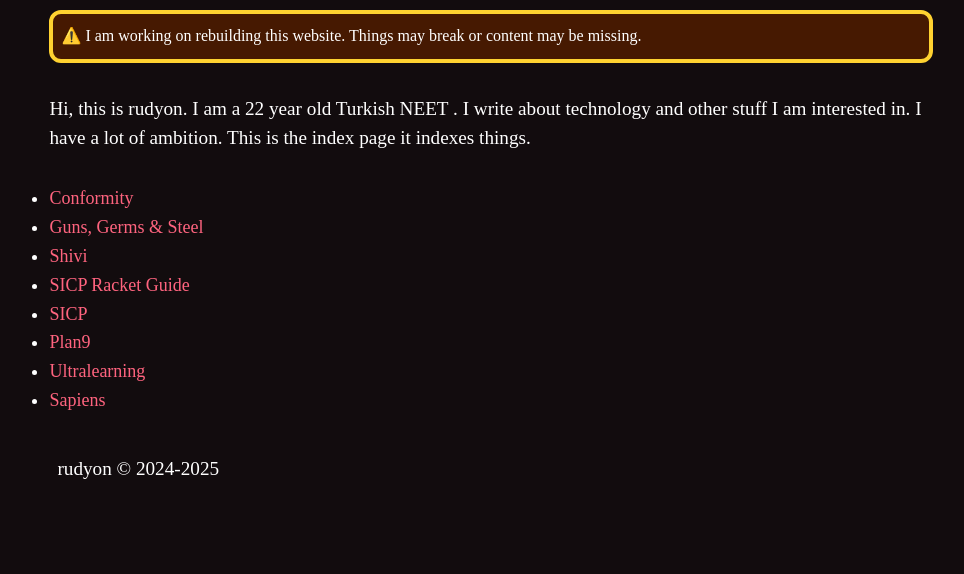
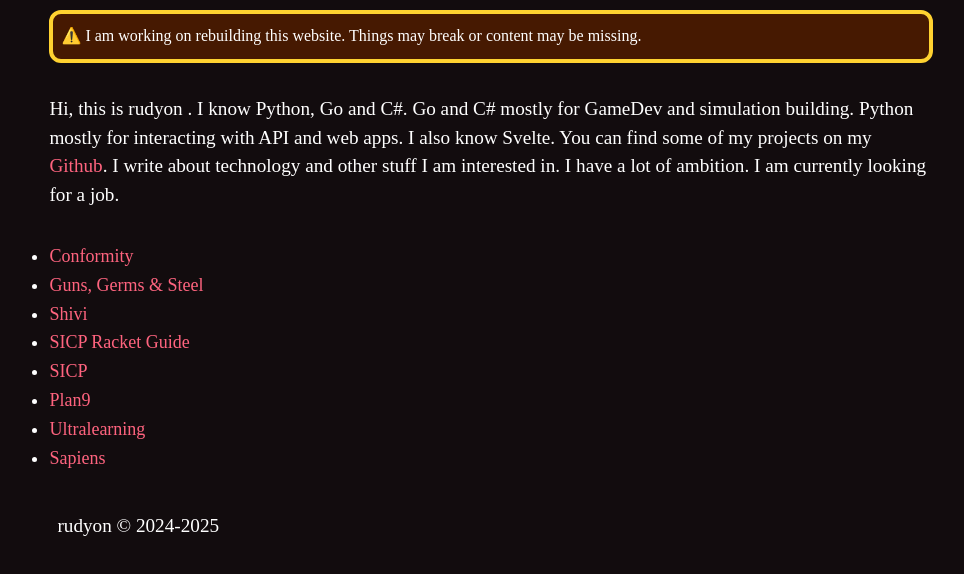
Before and after one commit to rudyon/rudyon.github.io, an Astro site: page / in a window 1280 px wide. Shown: the part 142-716 px from the top of the page, without its empty margins (149-1113 px from the left). Built offline with nearby package versions, Linux system fonts and the light colour scheme; Astro itself is replaced by a stand-in of ours; a web font is replaced by a local one.

Commit message:
updated index page

```diff
--- a/src/pages/index.astro
+++ b/src/pages/index.astro
@@ -4,9 +4,7 @@ import Page from "../layouts/Page.astro";
 
 <Page>
   <p>
-    Hi, this is rudyon. I am a 22 year old Turkish NEET . I write about
-    technology and other stuff I am interested in. I have a lot of ambition.
-    This is the index page it indexes things.
+    Hi, this is rudyon . I know Python, Go and C#. Go and C# mostly for GameDev and simulation building. Python mostly for interacting with API and web apps. I also know Svelte. You can find some of my projects on my <a href="https://github.com/rudyon">Github</a>. I write about technology and other stuff I am interested in. I have a lot of ambition. I am currently looking for a job.
   </p>
   <ul>
     <li><a href="/conformity">Conformity</a></li>
```
